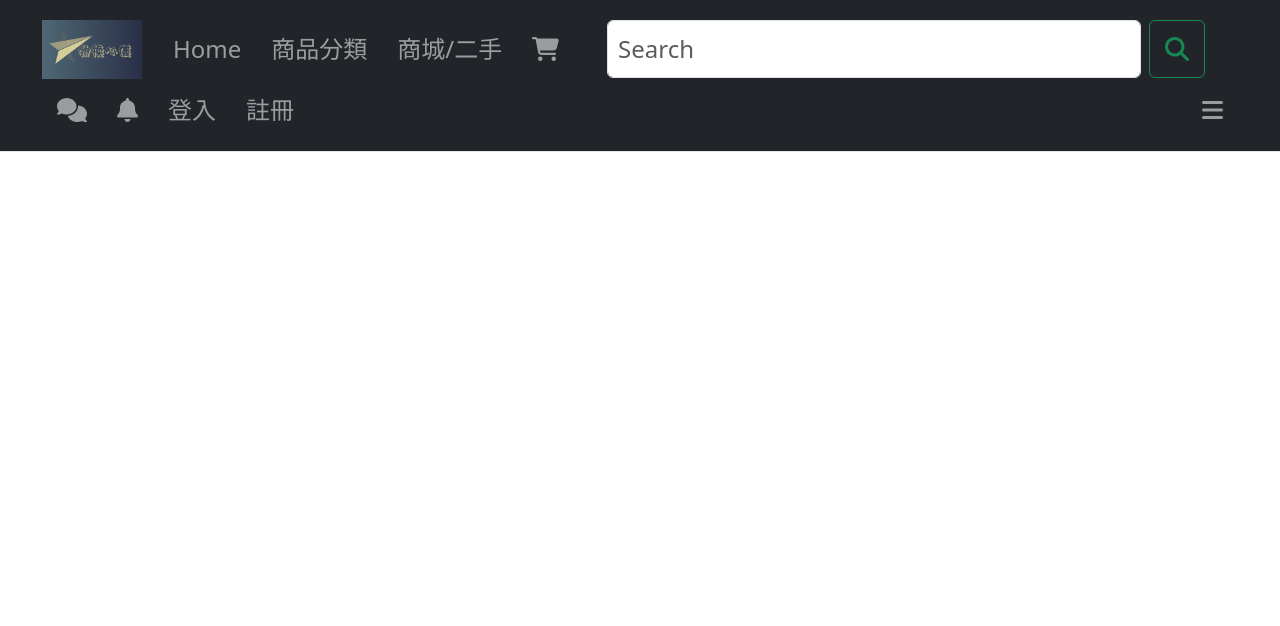
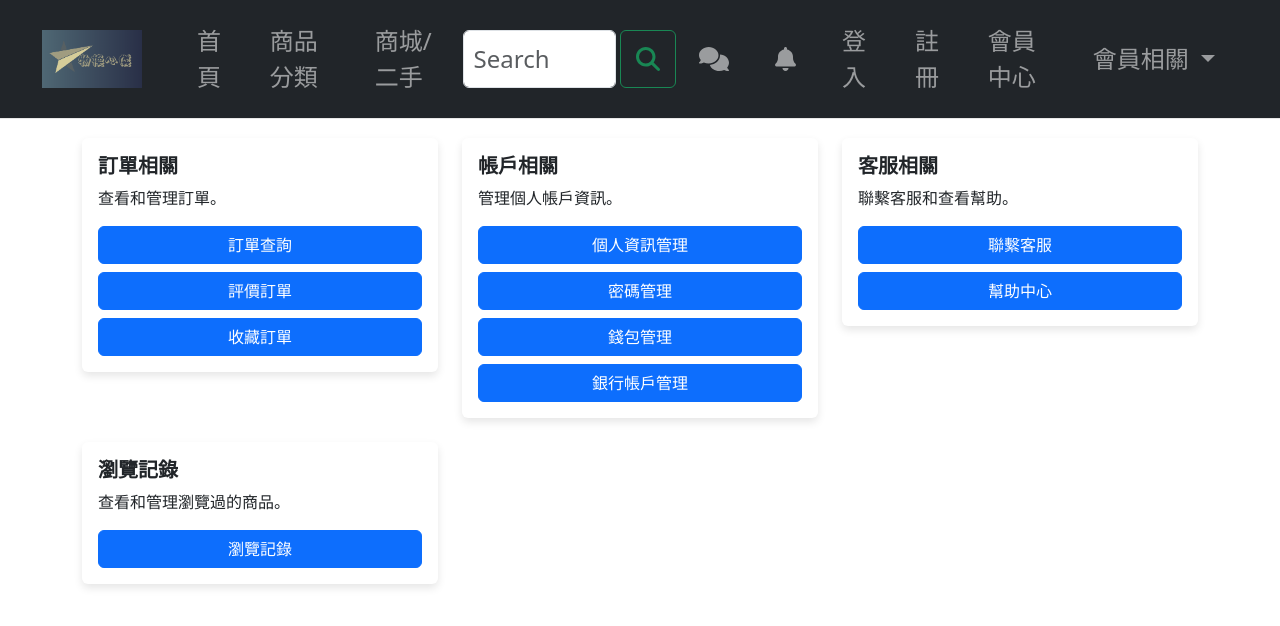
Before and after one commit to d847104/IspanFinalProject, a Vue app in the folder warashibeVue/: page /secure/member in a window 1280 px wide. Shown: the top 626 px of the page. Built offline with nearby package versions, Linux system fonts and the light colour scheme.

Commit message:
7/22 修改Navigation及新增會員中心頁

```diff
--- a/warashibeVue/src/router/router.js
+++ b/warashibeVue/src/router/router.js
@@ -1,11 +1,13 @@
 // src/router.js
 import { createRouter, createWebHistory } from 'vue-router';
 import Login from '../views/secure/Login.vue';
+import Member from '../views/secure/Member.vue';
 import Home from '../views/Home.vue';
 
 const routes = [
     { name: "home", path: '/', component: Home },
-    { name: "login", path: '/secure', component: Login },
+    { name: "login", path: '/secure/login', component: Login },
+    { name: "member", path: '/secure/member', component: Member },
 ];
 
 const router = createRouter({
--- a/warashibeVue/src/views/Navigation.vue
+++ b/warashibeVue/src/views/Navigation.vue
@@ -1,15 +1,19 @@
 <template>
-<nav class="navbar navbar-dark bg-dark fixed-top">
+<nav class="navbar navbar-expand-lg navbar-dark bg-dark fixed-top">
     <div class="container-fluid">
     <!-- 網站LOGO -->
     <RouterLink class="navbar-brand" to="/">
-        <img src="@/assets/logo.png" alt="Logo" class="logo">
+        <img src="@/assets/logo.png" alt="Logo" class="logo navbar-brand">
     </RouterLink>
-
+    <!-- 漢堡選單按鈕 -->
+    <button class="navbar-toggler" type="button" data-bs-toggle="collapse" data-bs-target="#navbarSupportedContent" aria-controls="navbarSupportedContent" aria-expanded="false" aria-label="Toggle navigation">
+        <span class="navbar-toggler-icon"></span>
+    </button>
+    <div class="collapse navbar-collapse" id="navbarSupportedContent">
+        <ul class="navbar-nav mb-2 mb-lg-0 w-100">
         <!-- 左側導航連結 -->
-    <ul class="navbar-nav inline-nav">
         <li class="nav-item">
-        <RouterLink class="nav-link" to="/">Home</RouterLink>
+            <RouterLink class="nav-link" to="/">首頁</RouterLink>
         </li>
         <li class="nav-item">
             <RouterLink class="nav-link" to="#">商品分類</RouterLink>
@@ -17,83 +21,45 @@
         <li class="nav-item">
             <RouterLink class="nav-link" to="#">商城/二手</RouterLink>
         </li>
-        <li class="nav-item">
-        <RouterLink class="nav-link" to="#">
-            <font-awesome-icon icon="fa-solid fa-shopping-cart" />
-        </RouterLink>
-        </li>
-    </ul>
-
         <!-- 搜尋列 -->
-    <form class="d-flex search-form" role="search">
-        <input class="form-control me-2 search-bar" type="search" placeholder="Search" aria-label="Search">
+        <form class="d-flex search-form d-none d-lg-flex mx-auto" role="search">
+            <input class="form-control me-1 search-bar" type="search" placeholder="Search" aria-label="Search">
             <button class="btn btn-outline-success search-button" type="submit">
             <font-awesome-icon icon="fa-solid fa-search" />
             </button>
         </form>
-
-    <ul class="navbar-nav inline-nav">
-        <!-- 聊天室 -->
-        <li class="nav-item">
+        <!-- 右側功能選單 -->
+        <li class="nav-item d-none d-lg-block">
             <RouterLink class="nav-link" to="#">
             <font-awesome-icon icon="fa-solid fa-comments" />
             </RouterLink>
         </li>
-        <!-- 小鈴鐺 -->
-        <li class="nav-item">
+        <li class="nav-item d-none d-lg-block">
             <RouterLink class="nav-link" to="#">
             <font-awesome-icon icon="fa-solid fa-bell" />
             </RouterLink>
         </li>
-        <!-- 登入 -->
-        <li class="nav-item" v-show="!user">
-            <RouterLink class="nav-link" to="/secure">登入</RouterLink>
+        <li class="nav-item">
+            <RouterLink class="nav-link" to="/secure/login">登入</RouterLink>
         </li>
-
-        <!-- 註冊 -->
-        <li class="nav-item" v-show="!user">
+        <li class="nav-item">
             <RouterLink class="nav-link" to="#">註冊</RouterLink>
         </li>
-
-        <!-- 會員資訊 -->
-        <li class="nav-item" v-show="user">
-            <RouterLink class="nav-link" to="#">會員資訊</RouterLink>
+        <li class="nav-item">
+            <RouterLink class="nav-link" to="/secure/member">會員中心</RouterLink>
         </li>
+        <!-- 會員相關 Dropdown List -->
+        <li class="nav-item dropdown">
+            <a class="nav-link dropdown-toggle" href="#" id="navbarDropdown" role="button" data-bs-toggle="dropdown" aria-expanded="false">
+            會員相關
+            </a>
+            <ul class="dropdown-menu dropdown-menu-dark" aria-labelledby="navbarDropdown">
+            <li><RouterLink class="dropdown-item" to="#" @click="checkAuth('/profile')">會員基本資料</RouterLink></li>
+            <li><RouterLink class="dropdown-item" to="#" @click="checkAuth('/buyer-orders')">買家訂單</RouterLink></li>
+            <li><RouterLink class="dropdown-item" to="#" @click="checkAuth('/seller-orders')">賣家訂單</RouterLink></li>
+            <li><RouterLink class="dropdown-item" to="#" @click="checkAuth('/seller-products')">賣家商品管理</RouterLink></li>
+            <li><RouterLink class="dropdown-item" to="#" @click="checkAuth('/add-product')">上架商品</RouterLink></li>
             </ul>
-
-    <!-- 右側功能選單(漢堡選單) -->
-    <ul class="navbar-nav">
-        <li class="nav-item">
-        <button class="btn nav-link" type="button" data-bs-toggle="offcanvas" data-bs-target="#offcanvasDarkNavbar" aria-controls="offcanvasDarkNavbar">
-            <font-awesome-icon icon="fa-solid fa-bars" />
-        </button>
-        </li>
-    </ul>
-    </div>
-
-    <!-- Offcanvas 菜單 -->
-    <div class="offcanvas offcanvas-end text-bg-dark" tabindex="-1" id="offcanvasDarkNavbar" aria-labelledby="offcanvasDarkNavbarLabel">
-    <div class="offcanvas-header">
-        <h5 class="offcanvas-title" id="offcanvasDarkNavbarLabel">會員相關</h5>
-        <button type="button" class="btn-close btn-close-white" data-bs-dismiss="offcanvas" aria-label="Close"></button>
-    </div>
-
-    <div class="offcanvas-body">
-        <ul class="navbar-nav justify-content-end flex-grow-1 pe-3">
-            <li class="nav-item">
-                <RouterLink class="nav-link" to="#" @click="checkAuth('/profile')">會員基本資料</RouterLink>
-            </li>
-            <li class="nav-item">
-                <RouterLink class="nav-link" to="#" @click="checkAuth('/buyer-orders')">買家訂單管理</RouterLink>
-            </li>
-            <li class="nav-item">
-                <RouterLink class="nav-link" to="#" @click="checkAuth('/seller-orders')">賣家訂單管理</RouterLink>
-            </li>
-            <li class="nav-item">
-                <RouterLink class="nav-link" to="#" @click="checkAuth('/seller-products')">賣家商品管理</RouterLink>
-            </li>
-            <li class="nav-item">
-                <RouterLink class="nav-link" to="#" @click="checkAuth('/add-product')">上架商品頁面</RouterLink>
         </li>
         </ul>
     </div>
@@ -119,18 +85,10 @@ if (!user.value) {
 
 <style scoped>
 .navbar {
-    display: flex;
-    justify-content: space-between;
-    align-items: center;
 padding: 15px 30px;
 background-color: #343a40;
 border-bottom: 1px solid #e7e7e7;
 font-size: 1.5rem;
-    position: fixed; /* 固定在顶部 */
-    top: 0; /* 从顶部开始 */
-    left: 0; /* 从左侧开始 */
-    right: 0; /* 从右侧开始 */
-    z-index: 1000; /* 确保在其他元素之上 */
 }
 
 .logo {
@@ -148,16 +106,9 @@ if (!user.value) {
 font-size: 1.5rem;
 }
 
-.inline-nav {
-    display: flex;
-    flex-direction: row;
-    align-items: center;
-}
-
 .search-form {
-    width: 50%;
-    max-width: 800px;
-    margin: 0 auto;
+width: 30%; /* 調整搜尋框寬度 */
+max-width: 1000px;
 }
 
 .search-bar {
@@ -170,4 +121,16 @@ if (!user.value) {
 padding: 10px 15px;
 font-size: 1.5rem;
 }
+
+.w-100 {
+display: flex;
+justify-content: space-between;
+align-items: center;
+}
+
+@media (max-width: 992px) {
+.search-form {
+    display: none;
+}
+}
 </style>
--- /dev/null
+++ b/warashibeVue/src/views/secure/Member.vue
@@ -0,0 +1,86 @@
+<template>
+<div class="container mt-5">
+    <div class="row">
+    <!-- 訂單相關 -->
+    <div class="col-md-4 mb-4">
+        <div class="card">
+        <div class="card-body">
+            <h5 class="card-title">訂單相關</h5>
+            <p class="card-text">查看和管理訂單。</p>
+            <button @click="navigateTo('/orders')" class="btn btn-primary">訂單查詢</button>
+            <button @click="navigateTo('/reviews')" class="btn btn-primary mt-2">評價訂單</button>
+            <button @click="navigateTo('/favorites')" class="btn btn-primary mt-2">收藏訂單</button>
+        </div>
+        </div>
+    </div>
+
+    <!-- 帳戶相關 -->
+    <div class="col-md-4 mb-4">
+        <div class="card">
+        <div class="card-body">
+            <h5 class="card-title">帳戶相關</h5>
+            <p class="card-text">管理個人帳戶資訊。</p>
+            <button @click="navigateTo('/profile')" class="btn btn-primary">個人資訊管理</button>
+            <button @click="navigateTo('/change-password')" class="btn btn-primary mt-2">密碼管理</button>
+            <button @click="navigateTo('/wallet')" class="btn btn-primary mt-2">錢包管理</button>
+            <button @click="navigateTo('/bank-accounts')" class="btn btn-primary mt-2">銀行帳戶管理</button>
+        </div>
+        </div>
+    </div>
+
+    <!-- 客服相關 -->
+    <div class="col-md-4 mb-4">
+        <div class="card">
+        <div class="card-body">
+            <h5 class="card-title">客服相關</h5>
+            <p class="card-text">聯繫客服和查看幫助。</p>
+            <button @click="navigateTo('/customer-service')" class="btn btn-primary">聯繫客服</button>
+            <button @click="navigateTo('/help-center')" class="btn btn-primary mt-2">幫助中心</button>
+        </div>
+        </div>
+    </div>
+
+    <!-- 瀏覽記錄 -->
+    <div class="col-md-4 mb-4">
+        <div class="card">
+        <div class="card-body">
+            <h5 class="card-title">瀏覽記錄</h5>
+            <p class="card-text">查看和管理瀏覽過的商品。</p>
+            <button @click="navigateTo('/history')" class="btn btn-primary">瀏覽記錄</button>
+        </div>
+        </div>
+    </div>
+    </div>
+</div>
+</template>
+
+<script setup>
+    import Navbar from '../Navigation.vue';
+    import { useRouter } from 'vue-router';
+
+    const router = useRouter()
+
+    const navigateTo = (path) => {
+    router.push(path)
+    }
+</script>
+
+<style scoped>
+    .container {
+    margin-top: 5rem;
+    }
+
+    .card {
+    box-shadow: 0 4px 8px rgba(0, 0, 0, 0.1);
+    border: none;
+    }
+
+    .card-title {
+    font-size: 1.25rem;
+    font-weight: bold;
+    }
+
+    .btn {
+    width: 100%;
+    }
+</style>
```
Lines whose indentation alone changed are shown as unchanged.
